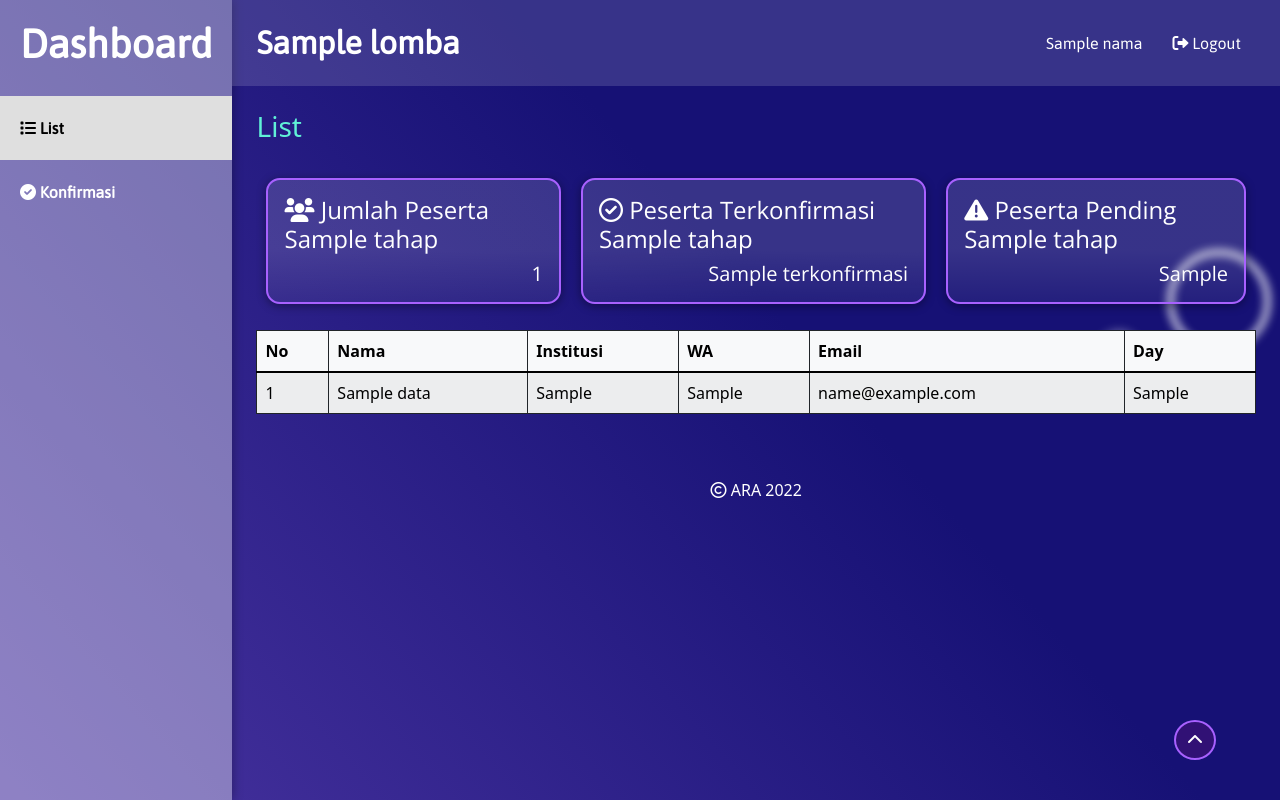
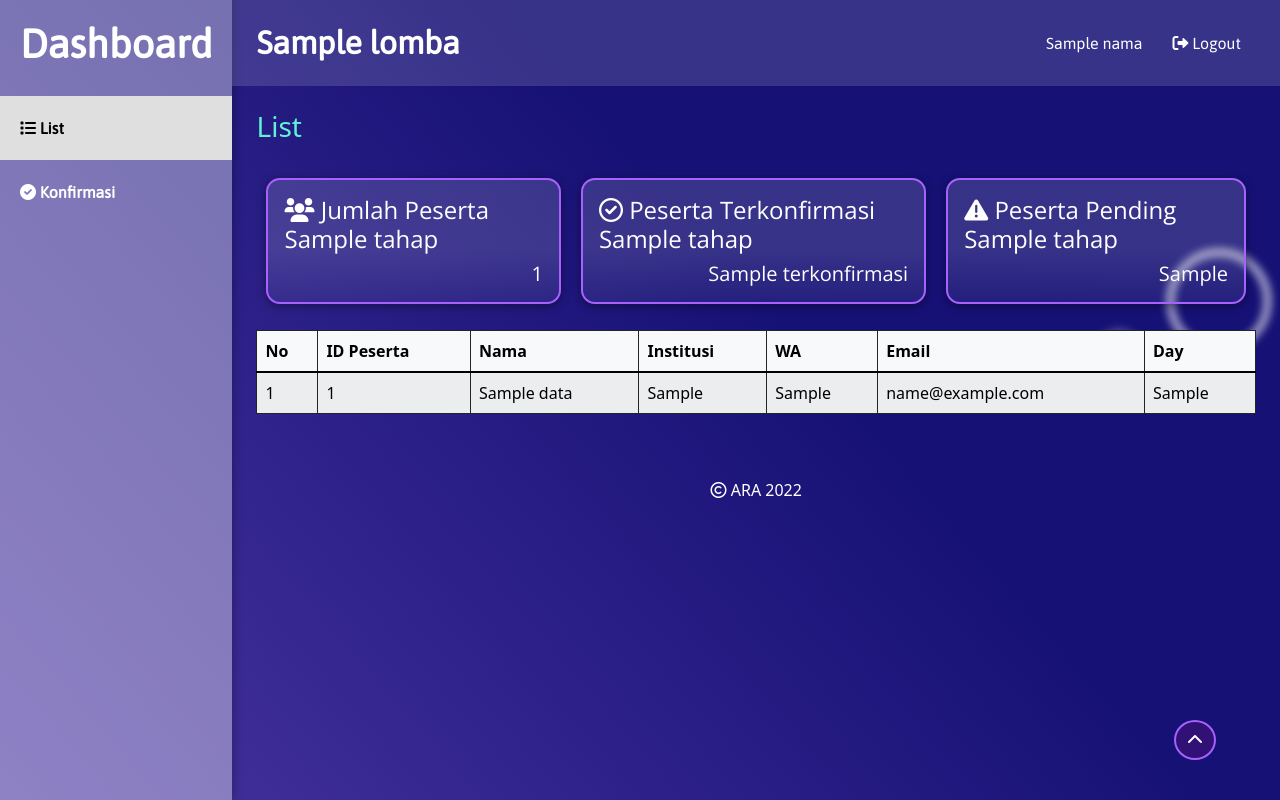
Before and after one commit to trdkhardani/WebsiteARA2022, a CodeIgniter 4 app: template app/Views/dashboard/admin/expo/list.php in a window 1280 px wide. Run offline with PHP 8.4 and a stand-in for CodeIgniter, Linux system fonts and the light colour scheme; the template is opened without the code that fills it: most values are stand-ins (such as "Sample title", 1, 10 or a date in 2020); some libraries are stand-ins or nearby versions.

Commit message:
Add ID to admin expo and webinar

```diff
--- a/app/Views/dashboard/admin/expo/konfirmasi.php
+++ b/app/Views/dashboard/admin/expo/konfirmasi.php
@@ -26,6 +26,7 @@
     <thead>
       <tr>
         <th>No</th>
+        <th>ID Peserta</th>
         <th>Nama</th>
         <th>Institusi</th>
         <th>WA</th>
@@ -43,6 +44,7 @@
       foreach($data as $item){ ?>
         <tr>
           <td> <?= $i++ ?> </td>
+          <td><?= $item->expo_id; ?></td>
           <td> <?= $item->expo_nama ?> </td>
           <td> <?= $item->expo_institusi ?> </td>
           <td> <?= $item->expo_contact ?> </td>
--- a/app/Views/dashboard/admin/expo/list.php
+++ b/app/Views/dashboard/admin/expo/list.php
@@ -27,6 +27,7 @@
     <thead>
       <tr>
         <th>No</th>
+        <th>ID Peserta</th>
         <th>Nama</th>
         <th>Institusi</th>
         <th>WA</th>
@@ -39,6 +40,7 @@
         foreach($data as $item){ ?>
           <tr>
             <td><?= $i++ ?></td>
+            <td><?= $item->expo_id; ?></td>
             <td><?= $item->expo_nama?></td>
             <td><?= $item->expo_institusi?></td>
             <td><?= $item->expo_contact?></td>
--- a/app/Views/dashboard/admin/webinar/konfirmasi.php
+++ b/app/Views/dashboard/admin/webinar/konfirmasi.php
@@ -26,6 +26,7 @@
     <thead>
       <tr>
         <th>No</th>
+        <th>ID Peserta</th>
         <th>Event</th>
         <th>Nama</th>
         <th>Institusi</th>
@@ -47,6 +48,7 @@
       foreach ($data as $item) { ?>
         <tr>
           <td> <?= $i++ ?> </td>
+          <td><?= $item->webinar_id; ?></td>
           <td>
             <?php if ($item->webinar_event == "CTF") { ?>
               Cyber Security
--- a/app/Views/dashboard/admin/webinar/list.php
+++ b/app/Views/dashboard/admin/webinar/list.php
@@ -26,6 +26,7 @@
     <thead>
       <tr>
         <th>No</th>
+        <th>ID Peserta</th>
         <th>event</th>
         <th>Nama</th>
         <th>Institusi</th>
@@ -38,6 +39,7 @@
       foreach ($data as $item) { ?>
         <tr>
           <td><?= $i++ ?></td>
+          <td><?= $item->webinar_id; ?></td>
           <td>
             <?php if ($item->webinar_event == "CTF") { ?>
               Cyber Security
```
